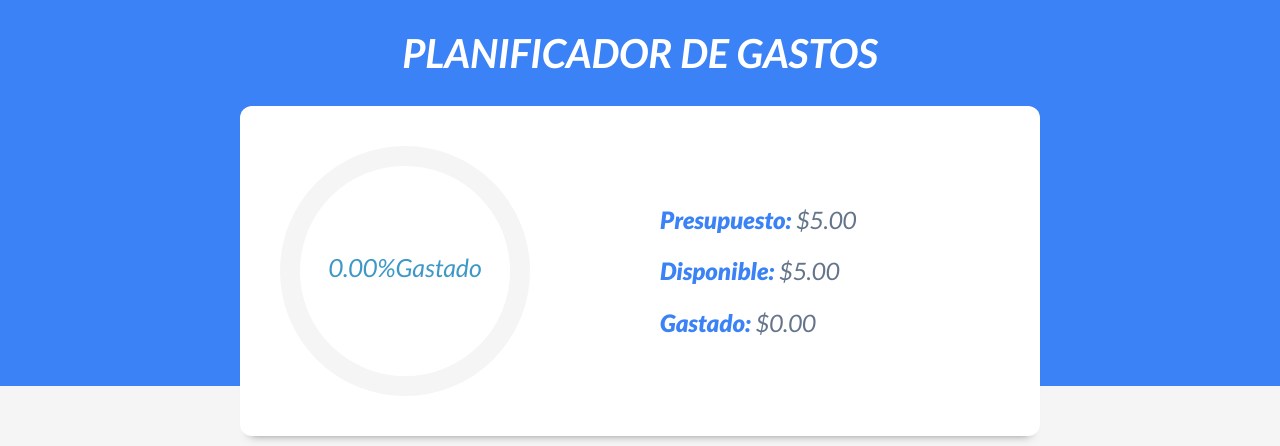
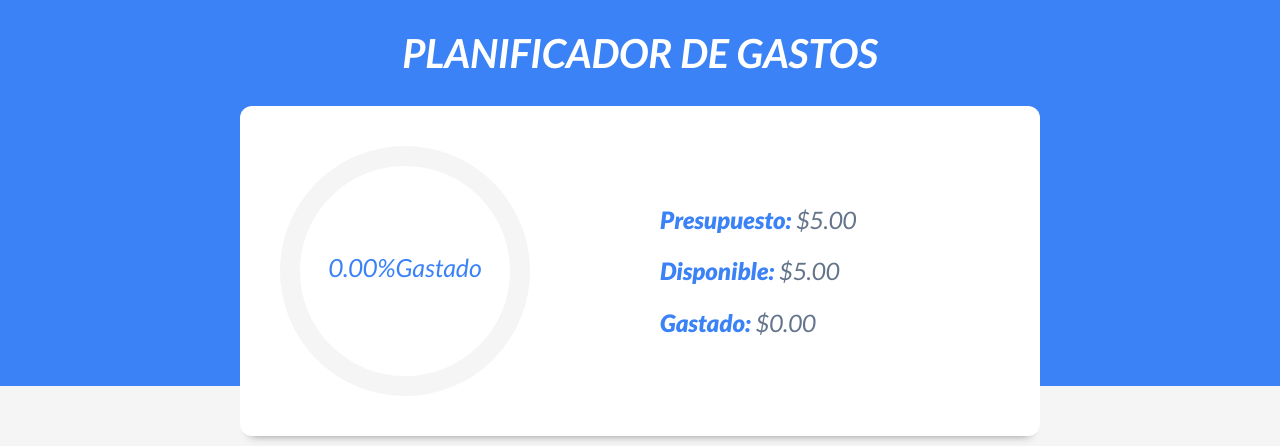
Before and after one commit to arosteguimaranto/Control-de-Gastos, a React (Vite) app: page / in a window 1280 px wide. Both pictures are taken after typing "5" into the empty fields and a click on the input "Añadir". Shown: the top 446 px of the page. Built offline with nearby package versions, Linux system fonts and the light colour scheme.

Commit message:
Mostrando Textos en Gráfica Circular

```diff
--- a/src/components/ControlPresupuesto.jsx
+++ b/src/components/ControlPresupuesto.jsx
@@ -42,10 +42,11 @@ export const ControlPresupuesto = ({ gastos, presupuesto }) => {
         <div className="contenedor-presupuesto contenedor sombra dos-columnas">
             <div>
                 <CircularProgressbar
-                styles={buildStyles({
-                    pathColor:'#3B82F6',
-                    trailColor:'#F5F5F5'
-                })}
+                    styles={buildStyles({
+                        pathColor: '#3B82F6',
+                        trailColor: '#F5F5F5',
+                        textColor: '#3B82F6'
+                    })}
                     value={porcentaje}
                     text={`${porcentaje}%Gastado`}
                 />
```
